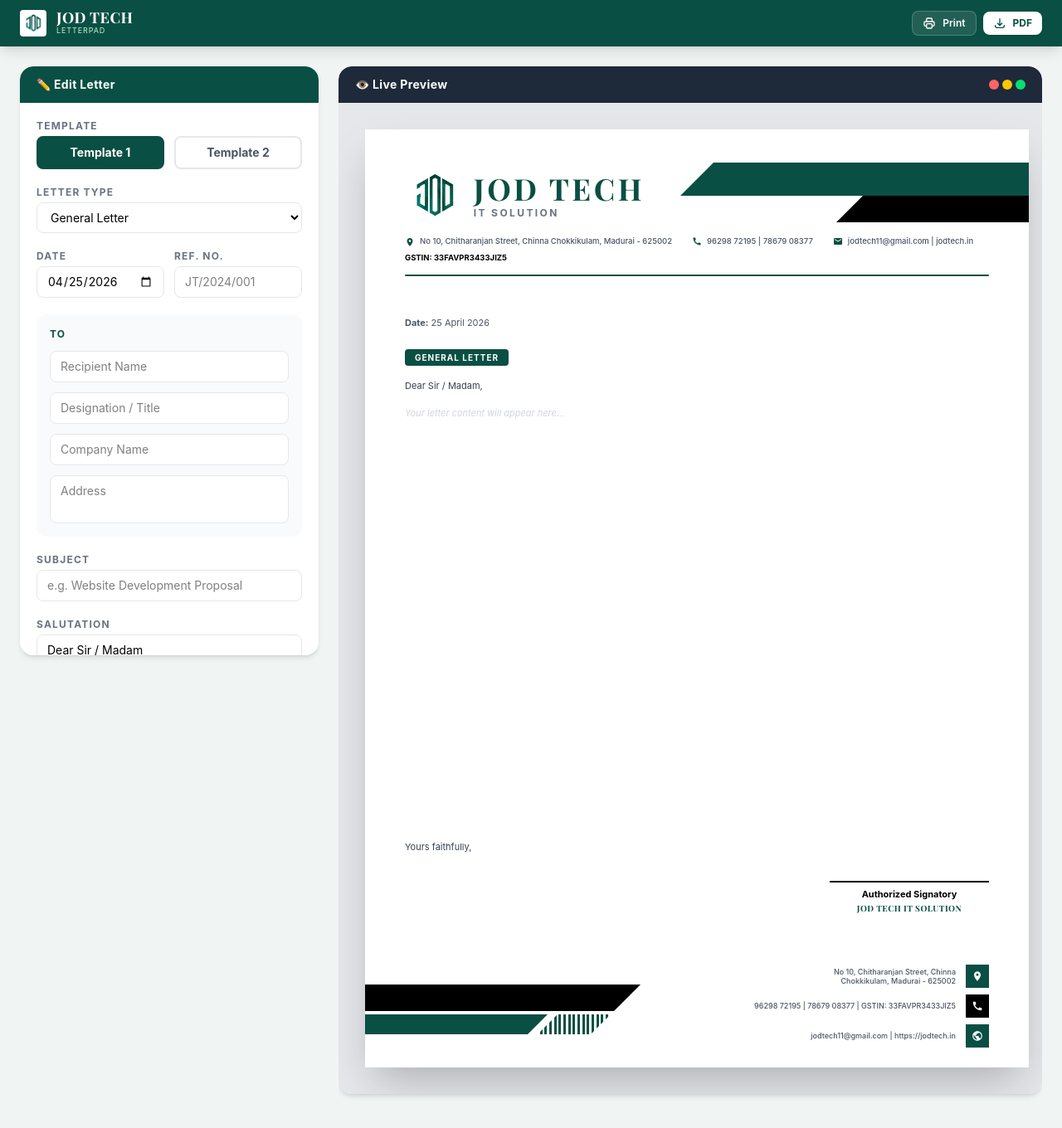
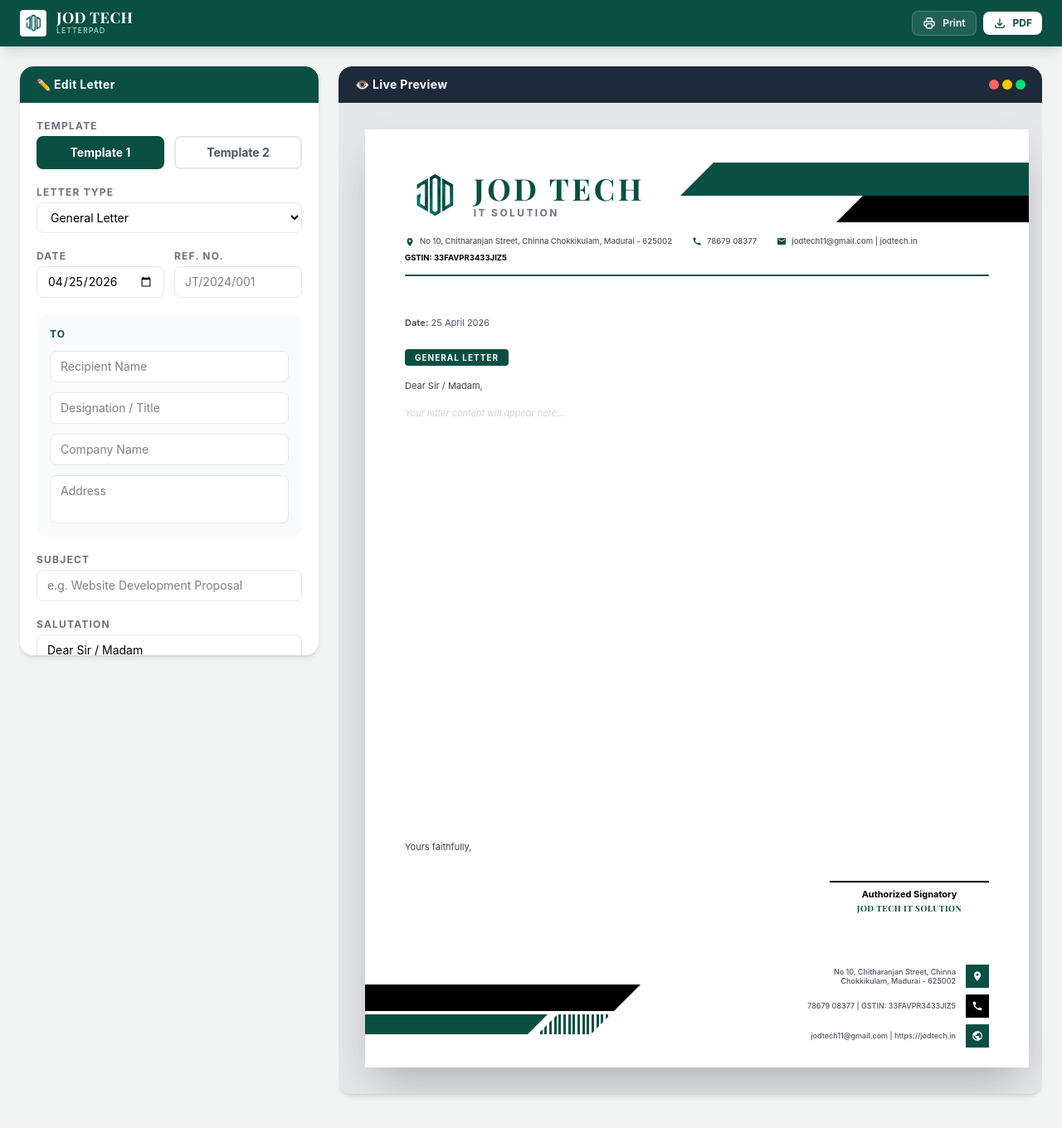
Before and after one commit to divi1127/letterpad, a React (Vite) app: page / in a window 1280 px wide. Shown: the top 1360 px of the page at 83% size. Built offline with nearby package versions, Linux system fonts and the light colour scheme.

Commit message:
first commit

```diff
--- a/src/components/TemplateOne.jsx
+++ b/src/components/TemplateOne.jsx
@@ -48,7 +48,7 @@ const TemplateOne = ({ data = {} }) => {
             </div>
             <div className="flex items-center gap-1.5">
               <svg className="w-3 h-3 text-[#0A4F43] shrink-0" fill="currentColor" viewBox="0 0 24 24"><path d="M20.01 15.38c-1.23 0-2.42-.2-3.53-.56-.35-.12-.74-.03-1.01.24l-1.57 1.97c-2.83-1.35-5.48-3.9-6.89-6.83l1.95-1.66c.27-.28.35-.67.24-1.02-.37-1.11-.56-2.3-.56-3.53 0-.54-.45-.99-.99-.99H4.19C3.65 3 3 3.24 3 3.99 3 13.28 10.73 21 20.01 21c.71 0 .99-.63.99-1.18v-3.45c0-.54-.45-.99-.99-.99z"/></svg>
-              <span>96298 72195 | 78679 08377</span>
+              <span>78679 08377</span>
             </div>
             <div className="flex items-center gap-1.5">
               <svg className="w-3 h-3 text-[#0A4F43] shrink-0" fill="currentColor" viewBox="0 0 24 24"><path d="M20 4H4c-1.1 0-1.99.9-1.99 2L2 18c0 1.1.9 2 2 2h16c1.1 0 2-.9 2-2V6c0-1.1-.9-2-2-2zm0 4l-8 5-8-5V6l8 5 8-5v2z"/></svg>
@@ -146,7 +146,7 @@ const TemplateOne = ({ data = {} }) => {
           </div>
           <div className="flex items-center justify-end gap-3">
             <div className="text-[9px] text-gray-600 font-medium leading-tight">
-              <p>96298 72195 | 78679 08377 | GSTIN: 33FAVPR3433JIZ5</p>
+              <p>78679 08377 | GSTIN: 33FAVPR3433JIZ5</p>
             </div>
             <div className="w-7 h-7 bg-black flex items-center justify-center text-white shrink-0">
               <svg className="w-3.5 h-3.5" fill="currentColor" viewBox="0 0 24 24"><path d="M20.01 15.38c-1.23 0-2.42-.2-3.53-.56-.35-.12-.74-.03-1.01.24l-1.57 1.97c-2.83-1.35-5.48-3.9-6.89-6.83l1.95-1.66c.27-.28.35-.67.24-1.02-.37-1.11-.56-2.3-.56-3.53 0-.54-.45-.99-.99-.99H4.19C3.65 3 3 3.24 3 3.99 3 13.28 10.73 21 20.01 21c.71 0 .99-.63.99-1.18v-3.45c0-.54-.45-.99-.99-.99z"/></svg>
--- a/src/components/TemplateTwo.jsx
+++ b/src/components/TemplateTwo.jsx
@@ -48,7 +48,7 @@ const TemplateTwo = ({ data = {} }) => {
           </div>
           <div className="flex items-center gap-1.5">
             <svg className="w-3 h-3 text-[#0A4F43] shrink-0" fill="currentColor" viewBox="0 0 24 24"><path d="M20.01 15.38c-1.23 0-2.42-.2-3.53-.56-.35-.12-.74-.03-1.01.24l-1.57 1.97c-2.83-1.35-5.48-3.9-6.89-6.83l1.95-1.66c.27-.28.35-.67.24-1.02-.37-1.11-.56-2.3-.56-3.53 0-.54-.45-.99-.99-.99H4.19C3.65 3 3 3.24 3 3.99 3 13.28 10.73 21 20.01 21c.71 0 .99-.63.99-1.18v-3.45c0-.54-.45-.99-.99-.99z"/></svg>
-            <span>96298 72195 | 78679 08377</span>
+            <span>78679 08377</span>
           </div>
           <div className="flex items-center gap-1.5">
             <svg className="w-3 h-3 text-[#0A4F43] shrink-0" fill="currentColor" viewBox="0 0 24 24"><path d="M20 4H4c-1.1 0-1.99.9-1.99 2L2 18c0 1.1.9 2 2 2h16c1.1 0 2-.9 2-2V6c0-1.1-.9-2-2-2zm0 4l-8 5-8-5V6l8 5 8-5v2z"/></svg>
@@ -130,7 +130,7 @@ const TemplateTwo = ({ data = {} }) => {
         <div className="bg-black flex justify-between items-center px-12 py-4 text-[9px] text-white flex-wrap gap-3">
           <div className="flex items-center gap-2">
             <svg className="w-3 h-3 text-[#0A4F43]" fill="currentColor" viewBox="0 0 24 24"><path d="M20.01 15.38c-1.23 0-2.42-.2-3.53-.56-.35-.12-.74-.03-1.01.24l-1.57 1.97c-2.83-1.35-5.48-3.9-6.89-6.83l1.95-1.66c.27-.28.35-.67.24-1.02-.37-1.11-.56-2.3-.56-3.53 0-.54-.45-.99-.99-.99H4.19C3.65 3 3 3.24 3 3.99 3 13.28 10.73 21 20.01 21c.71 0 .99-.63.99-1.18v-3.45c0-.54-.45-.99-.99-.99z"/></svg>
-            <span>96298 72195 | 78679 08377</span>
+            <span>78679 08377</span>
           </div>
           <div className="flex items-center gap-2">
             <svg className="w-3 h-3 text-[#0A4F43]" fill="currentColor" viewBox="0 0 24 24"><path d="M20 4H4c-1.1 0-1.99.9-1.99 2L2 18c0 1.1.9 2 2 2h16c1.1 0 2-.9 2-2V6c0-1.1-.9-2-2-2zm0 4l-8 5-8-5V6l8 5 8-5v2z"/></svg>
```
Also changed, not shown: 1 other file (tests, documents, lock files or other folders).
